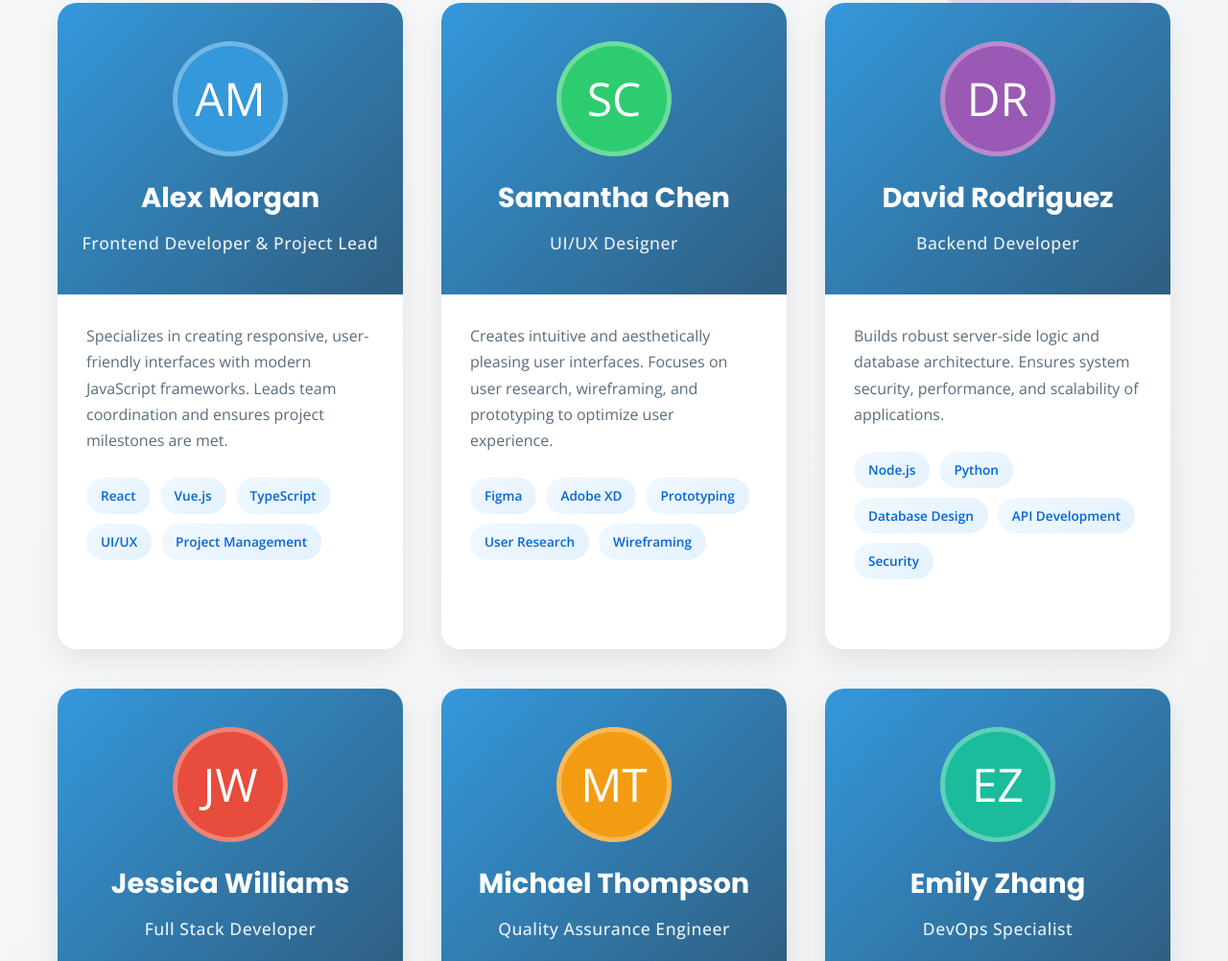
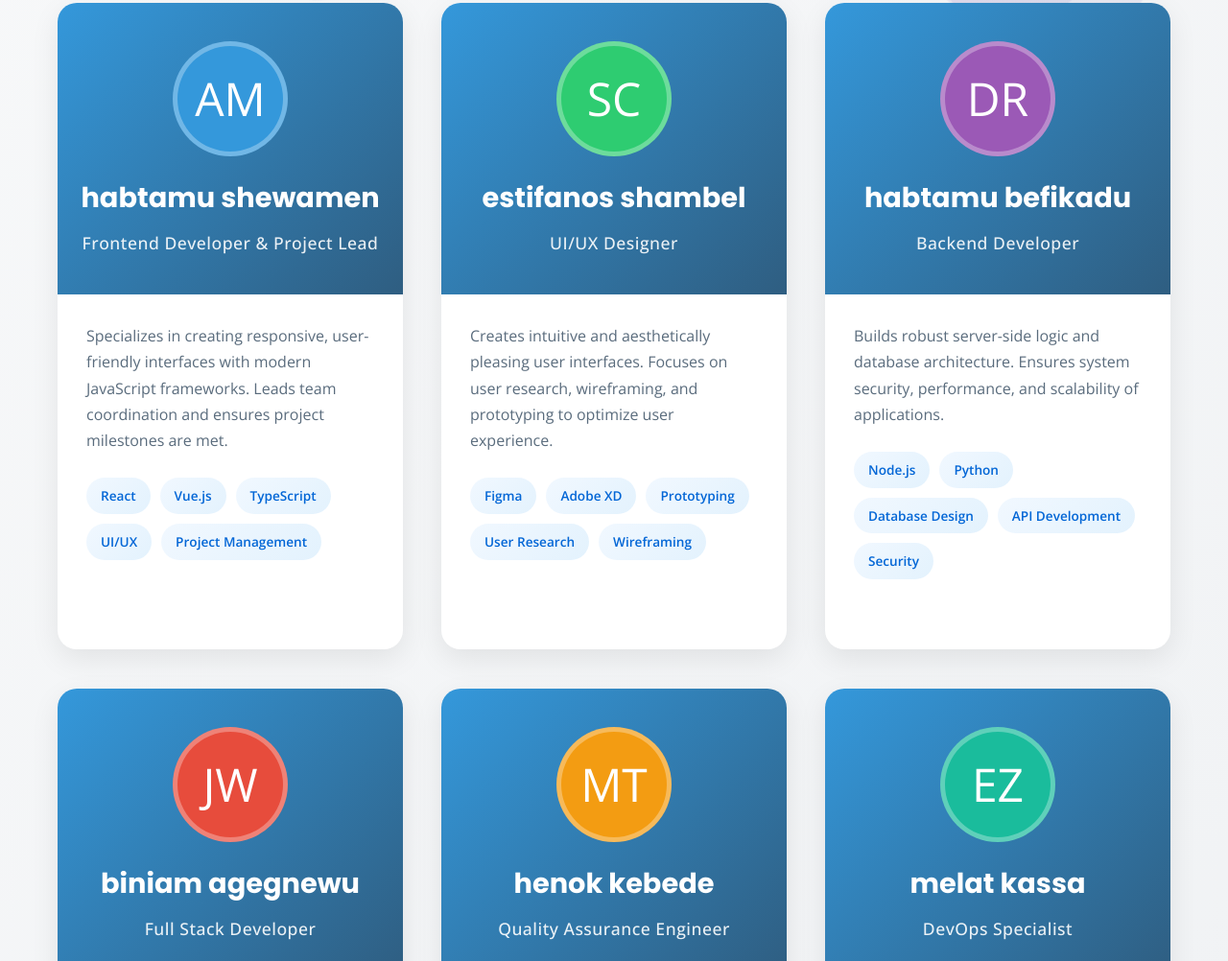
Before and after one commit to HATAG-TECH/mini-project-git, a plain HTML site: page team/team.html in a window 1280 px wide. Shown: the part 650-1652 px from the top of the page at 96% size. Drawn offline with nearby package versions, Linux system fonts and the light colour scheme.

Commit message:
add members

```diff
--- a/team/team.html
+++ b/team/team.html
@@ -7,7 +7,6 @@
     <link rel="stylesheet" href="style.css">
     <link rel="stylesheet" href="https://cdnjs.cloudflare.com/ajax/libs/font-awesome/6.4.0/css/all.min.css">
     <link href="https://fonts.googleapis.com/css2?family=Poppins:wght@300;400;500;600;700&family=Open+Sans:wght@400;500;600&display=swap" rel="stylesheet">
-    <link rel="stylesheet" href="https://fonts.googleapis.com/css2?family=Material+Symbols+Outlined:opsz,wght,FILL,GRAD@20..48,100..700,0..1,-50..200" />
 </head>
 <body>
     <!-- Animated Background Elements -->
--- a/team/team.js
+++ b/team/team.js
@@ -23,7 +23,7 @@ document.addEventListener('DOMContentLoaded', function() {
     const teamMembers = [
         {
             id: 1,
-            name: "Alex Morgan",
+            name: "habtamu shewamen",
             role: "Frontend Developer & Project Lead",
             description: "Specializes in creating responsive, user-friendly interfaces with modern JavaScript frameworks. Leads team coordination and ensures project milestones are met.",
             fullDescription: "With over 5 years of experience in frontend development, Alex excels at creating intuitive user interfaces using React, Vue.js, and modern CSS frameworks. As Project Lead, they coordinate team efforts, manage timelines, and ensure seamless communication between all team members.",
@@ -35,7 +35,7 @@ document.addEventListener('DOMContentLoaded', function() {
         },
         {
             id: 2,
-            name: "Samantha Chen",
+            name: "estifanos shambel ",
             role: "UI/UX Designer",
             description: "Creates intuitive and aesthetically pleasing user interfaces. Focuses on user research, wireframing, and prototyping to optimize user experience.",
             fullDescription: "Samantha is a passionate UI/UX designer with a background in psychology and design. She creates user-centered designs that are both beautiful and functional. Her process includes user research, wireframing, prototyping, and usability testing to ensure optimal user experiences.",
@@ -47,7 +47,7 @@ document.addEventListener('DOMContentLoaded', function() {
         },
         {
             id: 3,
-            name: "David Rodriguez",
+            name: "habtamu befikadu",
             role: "Backend Developer",
             description: "Builds robust server-side logic and database architecture. Ensures system security, performance, and scalability of applications.",
             fullDescription: "David is a backend specialist with expertise in Node.js, Python, and database design. He builds secure, scalable APIs and ensures system reliability. His focus is on creating efficient server-side logic that can handle high loads while maintaining data integrity.",
@@ -59,7 +59,7 @@ document.addEventListener('DOMContentLoaded', function() {
         },
         {
             id: 4,
-            name: "Jessica Williams",
+            name: "biniam agegnewu",
             role: "Full Stack Developer",
             description: "Works across both frontend and backend development. Implements features end-to-end and ensures seamless integration between components.",
             fullDescription: "Jessica is a versatile full stack developer who enjoys working on both client-side and server-side code. She has experience with the MERN stack and enjoys solving complex problems that span the entire application stack.",
@@ -71,7 +71,7 @@ document.addEventListener('DOMContentLoaded', function() {
         },
         {
             id: 5,
-            name: "Michael Thompson",
+            name: "henok kebede",
             role: "Quality Assurance Engineer",
             description: "Designs and executes test plans to ensure software quality. Implements automated testing and monitors for bugs and performance issues.",
             fullDescription: "Michael is a meticulous QA engineer who ensures our software meets the highest quality standards. He develops comprehensive test plans, implements automated testing, and works closely with developers to identify and resolve issues early in the development cycle.",
@@ -83,7 +83,7 @@ document.addEventListener('DOMContentLoaded', function() {
         },
         {
             id: 6,
-            name: "Emily Zhang",
+            name: "melat kassa",
             role: "DevOps Specialist",
             description: "Manages deployment pipelines, cloud infrastructure, and CI/CD processes. Ensures reliable and efficient development workflows.",
             fullDescription: "Emily is a DevOps specialist who manages our cloud infrastructure and CI/CD pipelines. She ensures smooth deployments, monitors system performance, and optimizes development workflows for maximum efficiency.",
@@ -95,7 +95,7 @@ document.addEventListener('DOMContentLoaded', function() {
         },
         {
             id: 7,
-            name: "Ryan Carter",
+            name: "icon girma",
             role: "Technical Documentation & Support",
             description: "Creates comprehensive documentation and provides technical support. Ensures knowledge transfer and assists with project communication.",
             fullDescription: "Ryan is responsible for creating clear, comprehensive technical documentation and providing support to both the team and end-users. He ensures knowledge is properly documented and transferred, and assists with project communication and coordination.",
```
